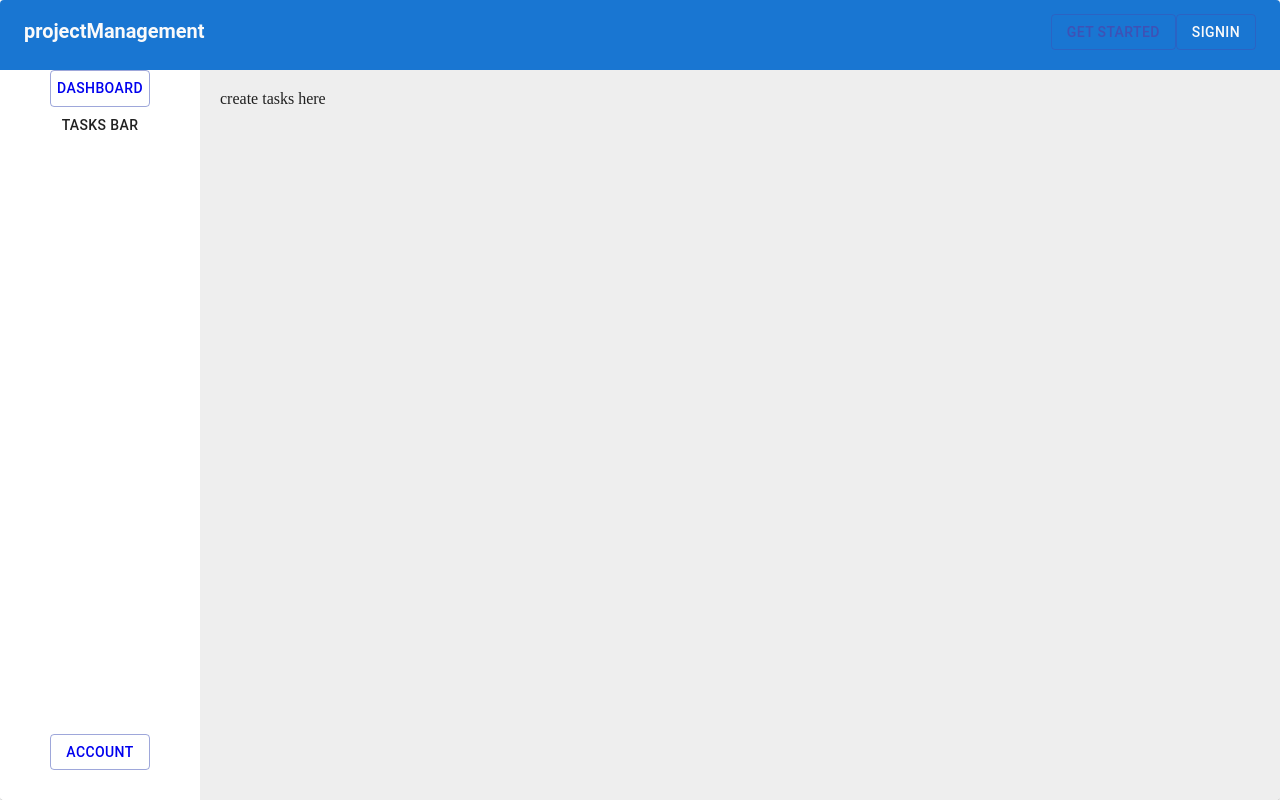
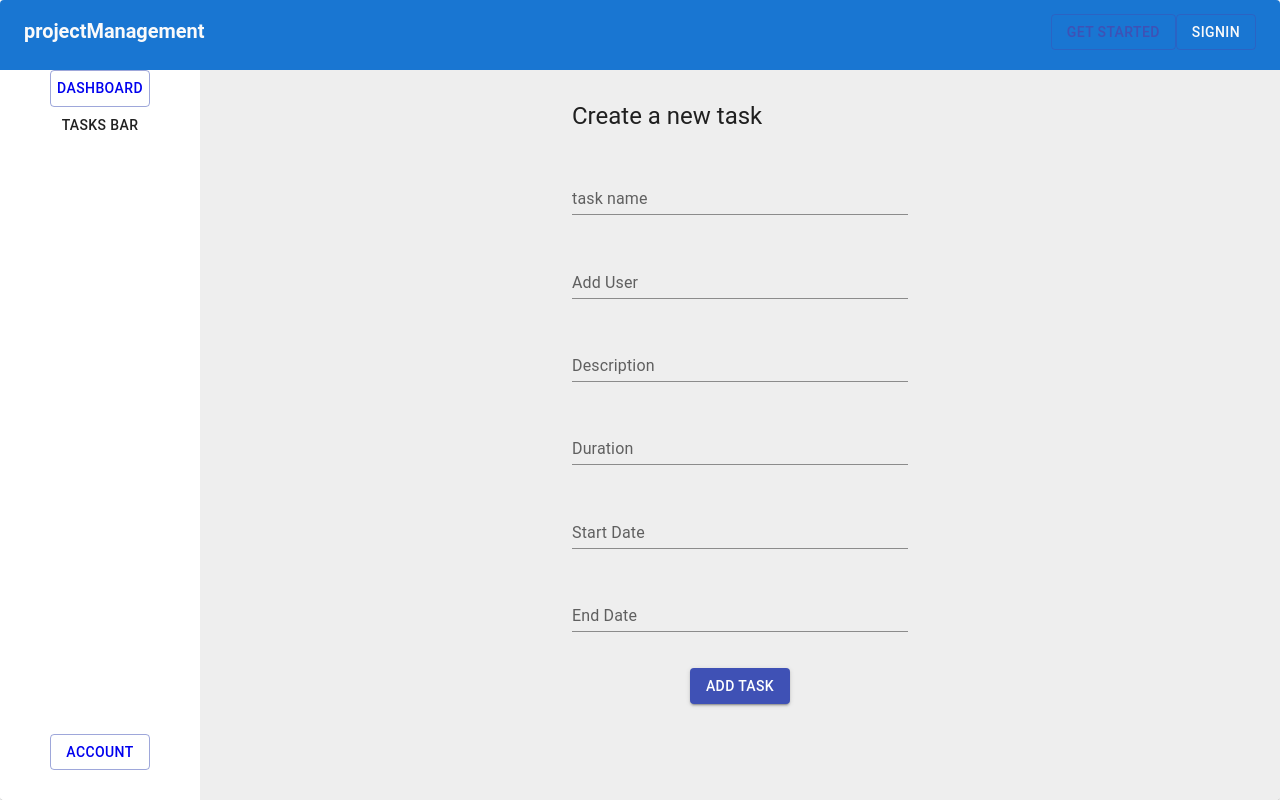
Before and after one commit to AdahMilly/user_mssql, a React (Create React App) app in the folder frontend/: page /taskform in a window 1280 px wide. Built offline with nearby package versions, Linux system fonts and the light colour scheme.

Commit message:
add a date picker

```diff
--- a/frontend/package.json
+++ b/frontend/package.json
@@ -3,10 +3,12 @@
   "version": "0.1.0",
   "private": true,
   "dependencies": {
+    "@date-io/moment": "^1.3.13",
     "@emotion/react": "^11.4.1",
     "@emotion/styled": "^11.3.0",
     "@material-ui/core": "^4.12.3",
     "@material-ui/icons": "^4.11.2",
+    "@material-ui/pickers": "^3.3.10",
     "@mui/icons-material": "^5.0.1",
     "@mui/material": "^5.0.1",
     "@mui/styles": "^5.0.1",
@@ -14,6 +16,7 @@
     "@testing-library/react": "^11.1.0",
     "@testing-library/user-event": "^12.1.10",
     "axios": "^0.22.0",
+    "moment": "^2.29.1",
     "react": "^17.0.2",
     "react-dom": "^17.0.2",
     "react-icons": "^4.3.1",
--- a/frontend/src/components/pages/projectForm.jsx
+++ b/frontend/src/components/pages/projectForm.jsx
@@ -1,10 +1,27 @@
 import { Button, Typography, TextField, Grid } from "@mui/material";
 import React from "react";
 
+// import {
+//   MuiPickersUtilsProvider,
+//   DatePicker,
+//   TimePicker,
+//   DateTimePicker,
+// } from "@material-ui/pickers";
+// import DateMomentUtils from "@date-io/moment";
+import {  MuiPickersUtilsProvider } from "@material-ui/pickers";
+
+import { useState } from "react";
+
 const ProjectForm = () => {
+  const [selectedDate, handleDateChange] = useState(new Date());
   return (
-    <form >
-      <Grid spacing={2} container justifyContent="center" style={{height: '80vh'}}>
+    <form>
+      <Grid
+        spacing={2}
+        container
+        justifyContent="center"
+        style={{ height: "80vh" }}
+      >
         <Grid
           container
           alignItems="center"
@@ -44,22 +61,31 @@ const ProjectForm = () => {
               variant="standard"
             />
           </Grid>
-
           <Grid item xs={12}>
-            <TextField
-              fullWidth
-              id="standard-basic"
-              label="Start Date"
-              variant="standard"
-            />
+          <MuiPickersUtilsProvider
+        clearable
+        value={selectedDate}
+        placeholder="10/10/2018"
+        onChange={date => handleDateChange(date)}
+        minDate={new Date()}
+        format="MM/dd/yyyy"
+      />
+          {/* <MuiPickersUtilsProvider utils={DateMomentUtils}>
+          <DatePicker value={selectedDate} onChange={handleDateChange} />
+          </MuiPickersUtilsProvider> */}
           </Grid>
-          <Grid item xs={12}>
-            <TextField
-              fullWidth
-              id="standard-basic"
-              label="End Date"
-              variant="standard"
-            />
+          <MuiPickersUtilsProvider
+        clearable
+        value={selectedDate}
+        placeholder="10/10/2018"
+        onChange={date => handleDateChange(date)}
+        minDate={new Date()}
+        format="MM/dd/yyyy"
+      />
+          {/* <Grid item xs={12}>
+          <MuiPickersUtilsProvider utils={DateMomentUtils}>
+          <DatePicker value={selectedDate} onChange={handleDateChange} />
+          </MuiPickersUtilsProvider> */}
           </Grid>
 
           <Grid item xs={12} container justifyContent="space-evenly">
@@ -67,7 +93,6 @@ const ProjectForm = () => {
             <Button variant={"contained"}>Cancel</Button>
           </Grid>
         </Grid>
-      </Grid>
     </form>
   );
 };
--- a/frontend/src/components/pages/taskForm.jsx
+++ b/frontend/src/components/pages/taskForm.jsx
@@ -1,11 +1,88 @@
-import React from 'react'
+import { Button, Typography, TextField, Grid } from "@mui/material";
+import React from "react";
+
+
 
 const TaskForm = () => {
-    return (
-        <div>
-            create tasks here
-        </div>
-    )
-}
+  return (
+    <form>
+      <Grid
+        spacing={2}
+        container
+        justifyContent="center"
+        style={{ height: "80vh" }}
+      >
+        <Grid
+          container
+          alignItems="center"
+          justifyContent="space-evenly"
+          item
+          xs={12}
+          md={6}
+          lg={4}
+          spacing={2}
+        >
+          <Grid item xs={12}>
+            <Typography variant="h5">Create a new task</Typography>
+          </Grid>
 
-export default TaskForm
+          <Grid item xs={12}>
+            <TextField
+              fullWidth
+              id="standard-basic"
+              label="task name"
+              variant="standard"
+            />
+          </Grid>
+
+          <Grid item xs={12}>
+            <TextField
+              fullWidth
+              id="standard-basic"
+              label="Add User"
+              variant="standard"
+            />
+          </Grid>
+          <Grid item xs={12}>
+            <TextField
+              fullWidth
+              id="standard-basic"
+              label="Description"
+              variant="standard"
+            />
+          </Grid>
+          <Grid item xs={12}>
+            <TextField
+              fullWidth
+              id="standard-basic"
+              label="Duration"
+              variant="standard"
+            />
+          </Grid>
+          <Grid item xs={12}>
+            <TextField
+              fullWidth
+              id="standard-basic"
+              label="Start Date"
+              variant="standard"
+            />
+          </Grid>
+          <Grid item xs={12}>
+            <TextField
+              fullWidth
+              id="standard-basic"
+              label="End Date"
+              variant="standard"
+            />
+          </Grid>
+
+          <Grid item xs={12} container justifyContent="space-evenly">
+            <Button variant={"contained"}>Add Task</Button>
+          </Grid>
+        </Grid>
+        </Grid>
+    </form>
+  );
+};
+
+export default TaskForm;
```
Also changed, not shown: 1 other file (tests, documents, lock files or other folders).
